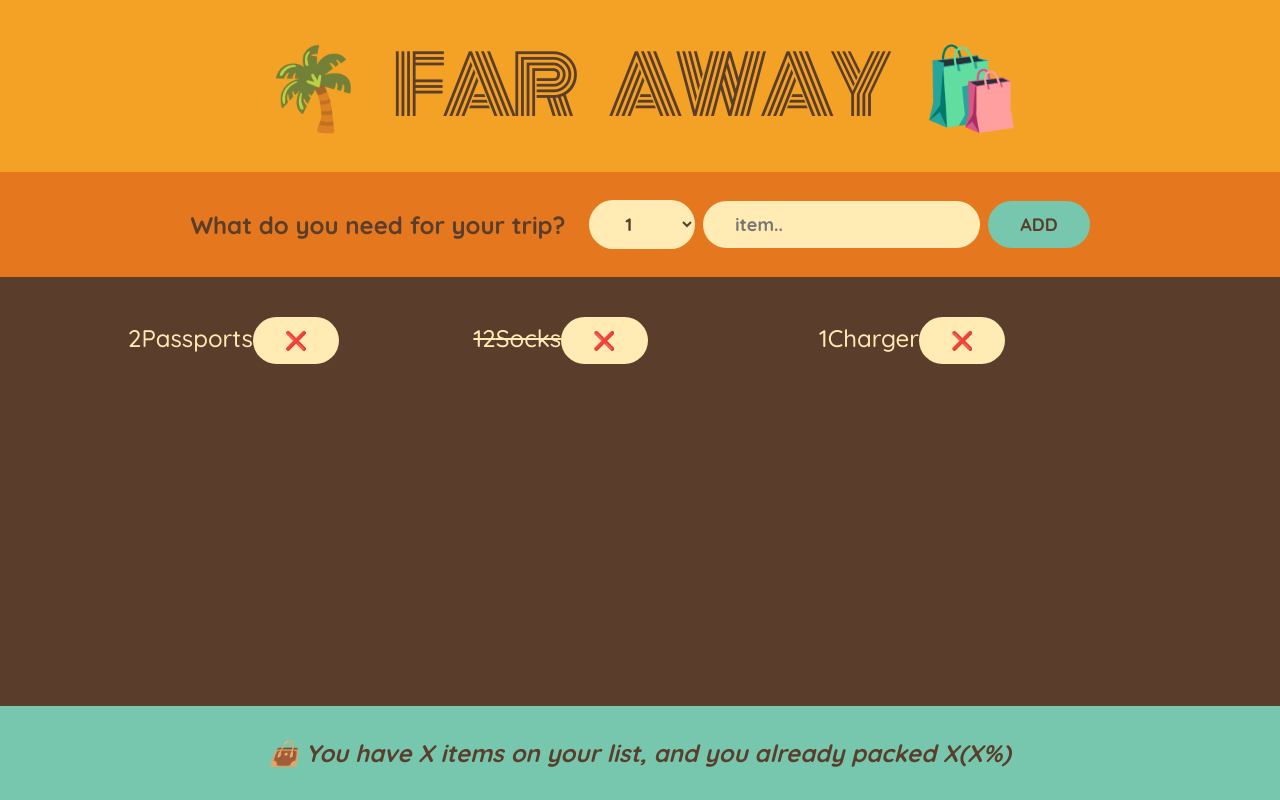
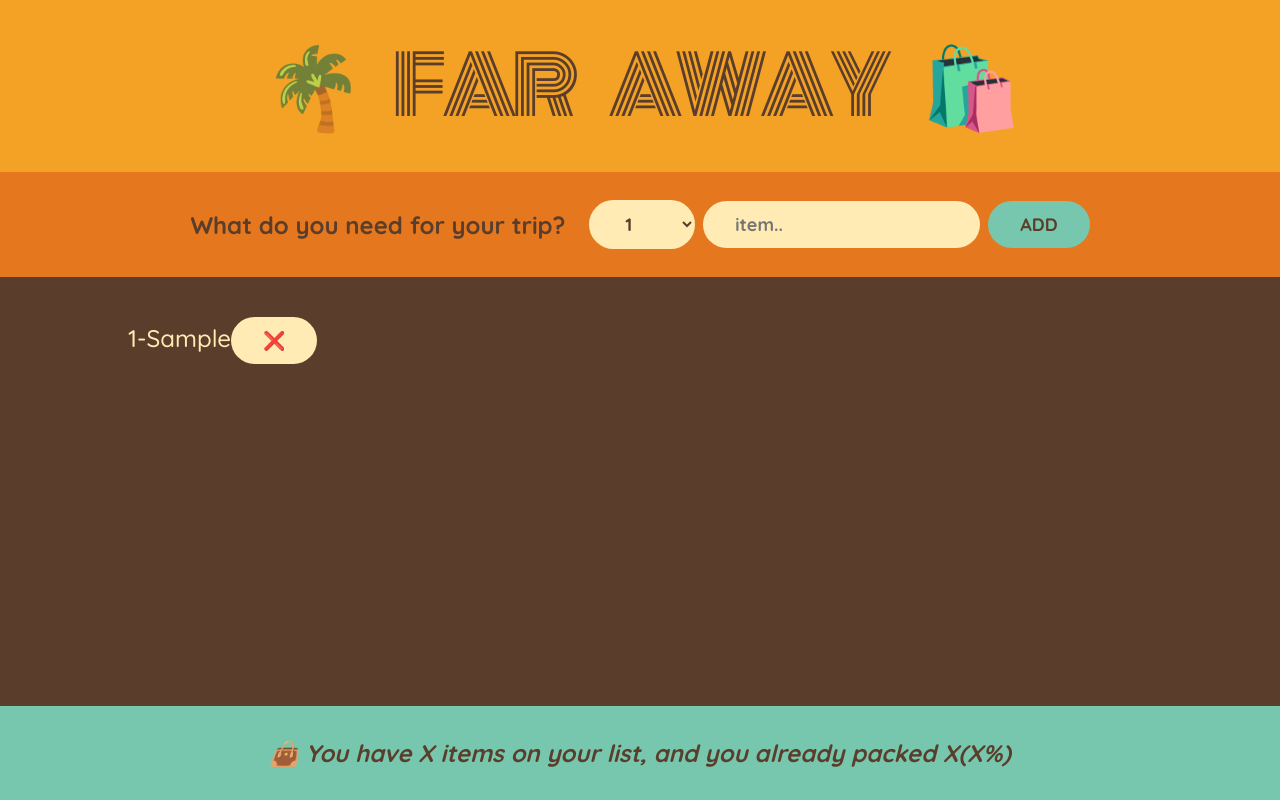
Before and after one commit to ManasGitRep/Travel-list-React, a React (Create React App) app: page / in a window 1280 px wide. Both pictures are taken after typing "Sample" into the empty fields and a click on the button "ADD". Built offline with nearby package versions, Linux system fonts and the light colour scheme.

Commit message:
transfering data form form to packinglist component using state in the parent component

```diff
--- a/src/App.js
+++ b/src/App.js
@@ -5,11 +5,15 @@
   { id: 3, description: "Charger", quantity: 1, packed: false },
 ];
 export default function App() {
+  const [items, setItems] = useState([]);
+  function handleAddItems(item) {
+    setItems((items) => [...items, item]);
+  }
   return (
     <div className="app">
       <Logo />
-      <Form />
-      <PackingList />
+      <Form onAddItems={handleAddItems} />
+      <PackingList items={items} />
       <Stats />
     </div>
   );
@@ -18,14 +22,16 @@
 function Logo() {
   return <h1>🌴 Far Away 🛍️</h1>;
 }
-function Form() {
+function Form({ onAddItems }) {
   const [description, setDescription] = useState("");
   const [quantity, setQuantity] = useState(1);
+
   function handleSubmit(e) {
     e.preventDefault();
     if (!description) return;
     const newItem = { id: Date.now(), quantity, description, packed: false };
     console.log(newItem);
+    onAddItems(newItem);
     setDescription("");
     setQuantity(1);
   }
@@ -53,11 +59,11 @@
   );
 }
 
-function PackingList() {
+function PackingList({ items }) {
   return (
     <div className="list">
       <ul>
-        {initialItems.map((item) => (
+        {items.map((item) => (
           <Item item={item} key={item.id} />
         ))}
       </ul>
@@ -69,6 +75,7 @@
   return (
     <span style={item.packed ? { textDecoration: "line-through" } : {}}>
       {item.quantity}
+      <span>-</span>
       {item.description}
       <button>❌</button>
     </span>
```
